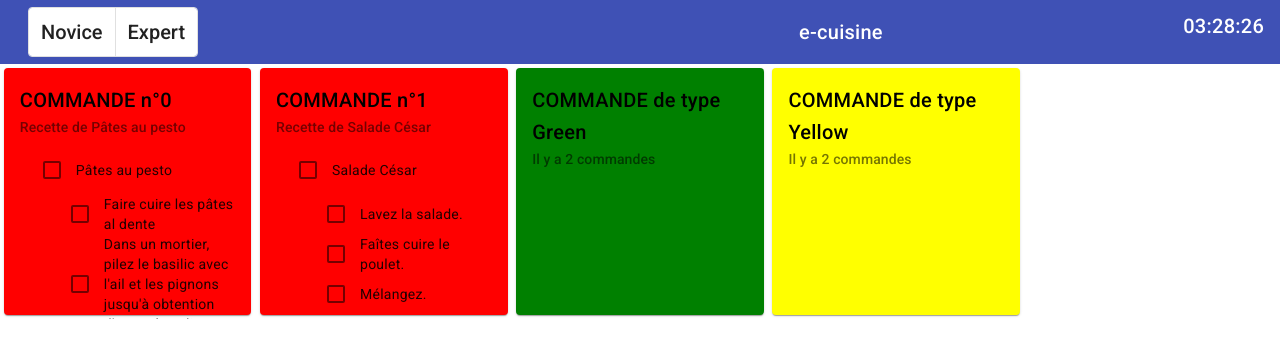
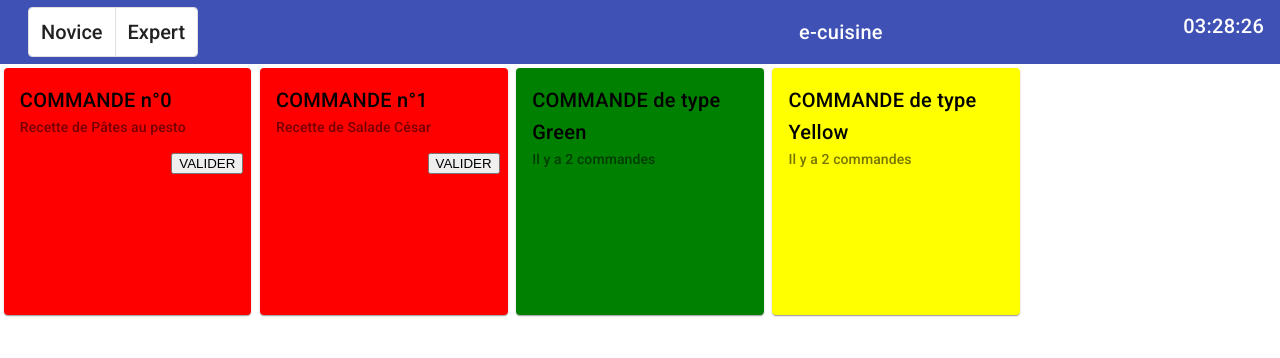
Before and after one commit to EvaRadu/eCuisine, an Angular app: page /tablet in a window 1280 px wide. Shown: the top 358 px of the page. Built offline with nearby package versions, Linux system fonts and the light colour scheme.

Commit message:
adapting the display in the tv screen

```diff
--- a/src/app/board/board.component.html
+++ b/src/app/board/board.component.html
@@ -4,7 +4,7 @@
         <mat-grid-tile *ngIf="notClusterize(task)"
             [colspan]="1"
             [rowspan]="1">
-          <app-card class="card" [task]=task></app-card>
+          <app-card class="card" [task]=task [mode]=mode></app-card>
         </mat-grid-tile>
       </div>
 
--- a/src/app/board/board.component.ts
+++ b/src/app/board/board.component.ts
@@ -1,4 +1,4 @@
-import { Component, HostListener } from '@angular/core';
+import { Component, HostListener, Input } from '@angular/core';
 import {Task, tasks} from './../tasks';
 
 @Component({
@@ -8,6 +8,8 @@ import {Task, tasks} from './../tasks';
 })
 
 export class BoardComponent {
+  @Input() mode !: string;
+
   tasks = tasks;
   clusterize = true;
   breakpoint = 5;
--- a/src/app/card/card.component.html
+++ b/src/app/card/card.component.html
@@ -3,11 +3,12 @@
     <mat-card-header>
       <mat-card-title>COMMANDE n°{{task.id}} </mat-card-title>
       <mat-card-subtitle>Recette de {{task.name}}</mat-card-subtitle>
+      <mat-card-subtitle *ngIf="mode == 'tv'">Cuisinier : {{task.chef.name}} </mat-card-subtitle>
     </mat-card-header>
-      <mat-card-content>
+      <mat-card-content *ngIf="mode == 'tv' && task.chef.level == 'novice' ">
       <liste [task]=task></liste>
       </mat-card-content>
-    <mat-card-actions align="end">
+    <mat-card-actions align="end" *ngIf="mode == 'tablet'">
       <button mat-button *ngIf="true">VALIDER</button>
     </mat-card-actions>
   </mat-card>
--- a/src/app/card/card.component.ts
+++ b/src/app/card/card.component.ts
@@ -11,6 +11,7 @@ export class CardComponent {
   @Input() title !: string;
   @Input() idee !: number;
   @Input() task !: Task;
+  @Input() mode !: string;
 
   getColor() {
     if (this.task.pressingNumber != undefined) {
--- /dev/null
+++ b/src/app/chef.ts
@@ -0,0 +1,14 @@
+import {ThemePalette} from '@angular/material/core';
+
+  export class Chef {
+    id!: number;
+    name!: string;
+    level!: string;
+
+
+    constructor(id: number, name: string, level: string) {
+        this.id = id;
+        this.name = name;
+        this.level = level;
+    }
+  }
--- a/src/app/tablet/tablet.component.html
+++ b/src/app/tablet/tablet.component.html
@@ -1,2 +1,2 @@
 <app-toolbar-e-cuisine mode='tablet'></app-toolbar-e-cuisine>
-<app-board id="board"></app-board>
+<app-board id="board" mode='tablet'></app-board>
--- a/src/app/tasks.ts
+++ b/src/app/tasks.ts
@@ -1,56 +1,70 @@
 import {ThemePalette} from '@angular/material/core';
+import {Chef} from './chef';
 
   export class Task {
     id : number;
     name: string;
     completed: boolean;
     pressingNumber ?: number;
+    chef?: Chef;
+    subtasks?: Task[];
     color: ThemePalette;
-    subtasks?: Task[];
 
-    constructor(id: number, name: string, completed: boolean, color: ThemePalette, subtasks?: Task[]) {
+
+    constructor(id: number, name: string, completed: boolean, color: ThemePalette,  chef: Chef,  subtasks?: Task[]) {
       this.id = id;
       this.name = name;
       this.completed = completed;
       this.color = color;
+      this.chef = chef;
       this.subtasks = subtasks;
       this.pressingNumber = 70;
     }
   }
 
+  export const chefs : Chef[]= [
+    new Chef(1, "Mia", "expert"),
+    new Chef(2, "Raph", "novice"),
+    new Chef(3, "Ju", "expert"),
+    new Chef(4, "Eva", "novice"),
+  ];
+
+
+
+
   export const tasks : Task[]= [
-    new Task(0,'Pâtes au pesto',false,'primary', [
-      new Task(0,'Faire cuire les pâtes al dente',false,'accent'),
-      new Task(1,"Dans un mortier, pilez le basilic avec l'ail et les pignons jusqu'à obtention d'une crème lisse.", false, 'accent'),
-      new Task(2, "Mettez la préparation dans un bol, puis ajouter l'huile peu à peu en fouettant.", false, 'accent'),
-      new Task(3, "Rajoutez les fromage râpés, assaisonner et mélangez.", false, 'accent'),
-      new Task(4, "Egouttez les pâtes, méxlangez-les au pesto et servez.", false, 'accent'),
+    new Task(0,'Pâtes au pesto',false,'primary', chefs[0] , [
+      new Task(0,'Faire cuire les pâtes al dente',false, 'accent', chefs[0]),
+      new Task(1,"Dans un mortier, pilez le basilic avec l'ail et les pignons jusqu'à obtention d'une crème lisse.", false, 'accent', chefs[0]),
+      new Task(2, "Mettez la préparation dans un bol, puis ajouter l'huile peu à peu en fouettant.", false, 'accent',chefs[0]),
+      new Task(3, "Rajoutez les fromage râpés, assaisonner et mélangez.", false, 'accent',chefs[0]),
+      new Task(4, "Egouttez les pâtes, méxlangez-les au pesto et servez.", false, 'accent',chefs[0]),
     ]),
-    new Task(1,'Salade César', false, 'primary', [
-      new Task(0,'Lavez la salade.',false, 'accent'),
-      new Task(1,"Faîtes cuire le poulet.", false, 'accent'),
-      new Task(2,"Mélangez.", false, 'accent'),
+    new Task(1,'Salade César', false, 'primary', chefs[1],  [
+      new Task(0,'Lavez la salade.',false, 'accent', chefs[1]),
+      new Task(1,"Faîtes cuire le poulet.", false, 'accent', chefs[1]),
+      new Task(2,"Mélangez.", false, 'accent', chefs[1]),
     ]),
-    new Task(2, 'Fondant au chocolat', false, 'primary', [
-      new Task(0, 'Faîtes fondre le chocolat.', false, 'accent'),
-      new Task(1, "Enfournez le tout.", false, 'accent'),
-      new Task(2, "Ajoutez une de la chantilly.", false, 'accent')
+    new Task(2, 'Fondant au chocolat', false, 'primary', chefs[2], [
+      new Task(0, 'Faîtes fondre le chocolat.', false, 'accent', chefs[2]),
+      new Task(1, "Enfournez le tout.", false, 'accent', chefs[2]),
+      new Task(2, "Ajoutez une de la chantilly.", false, 'accent',chefs[2])
     ]),
-    new Task(0,'Pâtes au pesto',false,'primary', [
-      new Task(0,'Faire cuire les pâtes al dente',false,'accent'),
-      new Task(1,"Dans un mortier, pilez le basilic avec l'ail et les pignons jusqu'à obtention d'une crème lisse.", false, 'accent'),
-      new Task(2, "Mettez la préparation dans un bol, puis ajouter l'huile peu à peu en fouettant.", false, 'accent'),
-      new Task(3, "Rajoutez les fromage râpés, assaisonner et mélangez.", false, 'accent'),
-      new Task(4, "Egouttez les pâtes, méxlangez-les au pesto et servez.", false, 'accent'),
+    new Task(0,'Pâtes au pesto',false,'primary', chefs[3] ,  [
+      new Task(0,'Faire cuire les pâtes al dente',false,'accent', chefs[3]),
+      new Task(1,"Dans un mortier, pilez le basilic avec l'ail et les pignons jusqu'à obtention d'une crème lisse.", false, 'accent', chefs[3]),
+      new Task(2, "Mettez la préparation dans un bol, puis ajouter l'huile peu à peu en fouettant.", false, 'accent', chefs[3]),
+      new Task(3, "Rajoutez les fromage râpés, assaisonner et mélangez.", false, 'accent', chefs[3]),
+      new Task(4, "Egouttez les pâtes, méxlangez-les au pesto et servez.", false, 'accent', chefs[3]),
     ]),
-    new Task(1,'Salade César', false, 'primary', [
-      new Task(0,'Lavez la salade.',false, 'accent'),
-      new Task(1,"Faîtes cuire le poulet.", false, 'accent'),
-      new Task(2,"Mélangez.", false, 'accent'),
+    new Task(1,'Salade César', false, 'primary', chefs[1] ,  [
+      new Task(0,'Lavez la salade.',false, 'accent', chefs[1]),
+      new Task(1,"Faîtes cuire le poulet.", false, 'accent', chefs[1]),
+      new Task(2,"Mélangez.", false, 'accent', chefs[1]),
     ]),
-    new Task(2, 'Fondant au chocolat', false, 'primary', [
-      new Task(0, 'Faîtes fondre le chocolat.', false, 'accent'),
-      new Task(1, "Enfournez le tout.", false, 'accent'),
-      new Task(2, "Ajoutez une de la chantilly.", false, 'accent')
+    new Task(2, 'Fondant au chocolat', false, 'primary', chefs[0], [
+      new Task(0, 'Faîtes fondre le chocolat.', false, 'accent', chefs[0]),
+      new Task(1, "Enfournez le tout.", false, 'accent', chefs[0]),
+      new Task(2, "Ajoutez une de la chantilly.", false, 'accent', chefs[0])
     ])
   ];
--- a/src/app/tv/tv.component.html
+++ b/src/app/tv/tv.component.html
@@ -1,2 +1,2 @@
 <app-toolbar-e-cuisine mode='tv'></app-toolbar-e-cuisine>
-<app-board id="board"></app-board>
+<app-board id="board" mode='tv'></app-board>
```
